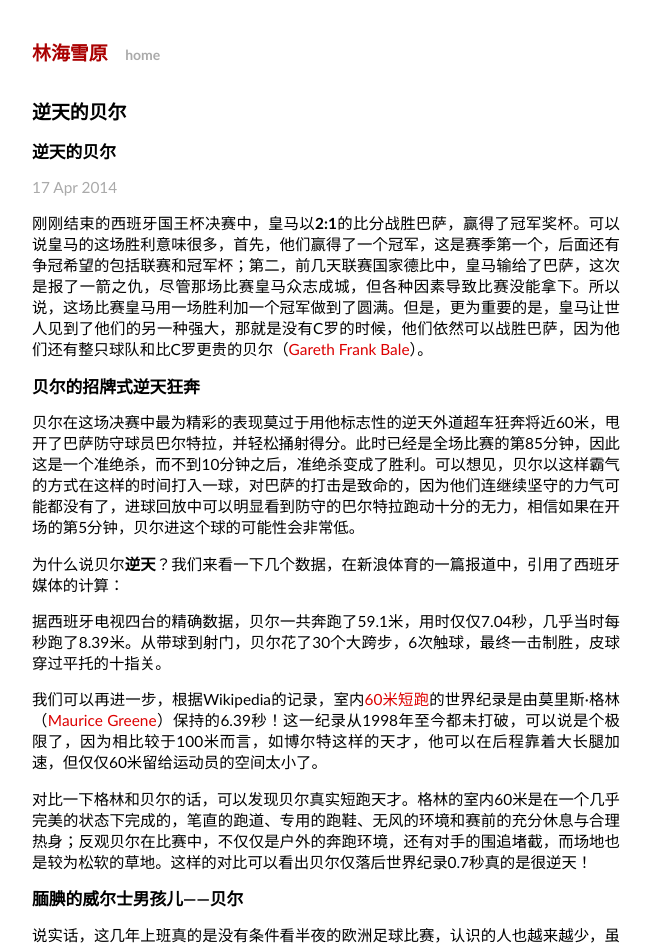
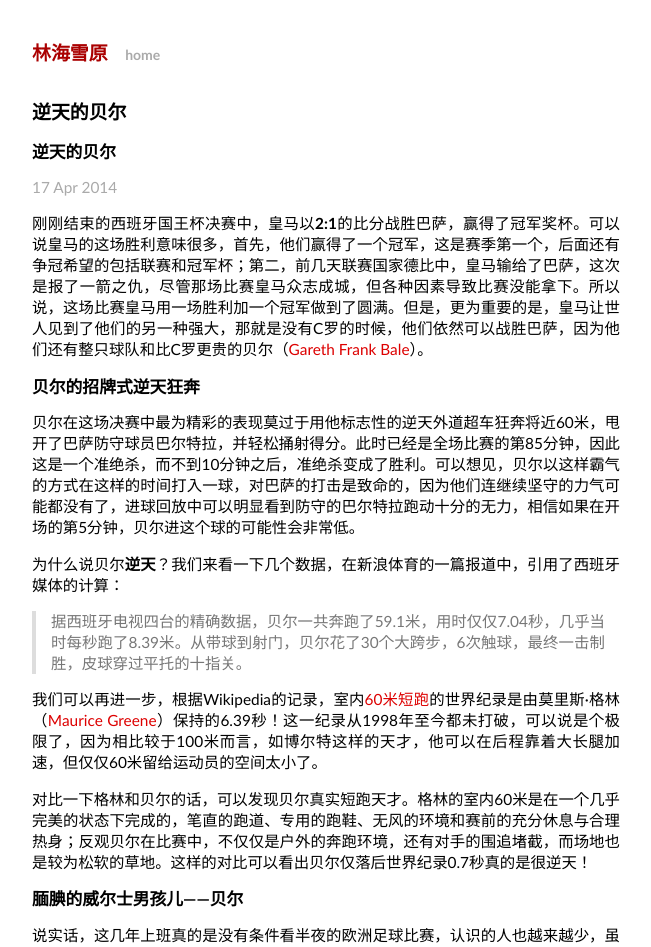
Before and after one commit to baixueyuan/jekyll, a Jekyll site: the page built from _posts/2014-04-17-Unstoppable-Bale.md, in a window 1280 px wide. Shown: the top 947 px of the page, without its empty margins (314-965 px from the left). Built offline with Jekyll 4.4.1, drawn with Linux system fonts in a browser that asks for light colours; some web fonts are replaced; Markdown is read by kramdown in place of the engine named in the settings.

Commit message:
Update main.css

```diff
--- a/css/main.css
+++ b/css/main.css
@@ -170,6 +170,23 @@ a:visited { color: #dd0000; text-decoration: none; }
   background-color: #333;
 }
 
+/* QUOTES
+=============================================================================*/
+
+blockquote {
+  border-left: 4px solid #DDD;
+  padding: 0 15px;
+  color: #777;
+}
+
+blockquote>:first-child {
+  margin-top: 0px;
+}
+
+blockquote>:last-child {
+  margin-bottom: 0px;
+}
+
 /* TABLES
 =============================================================================*/
 
```
